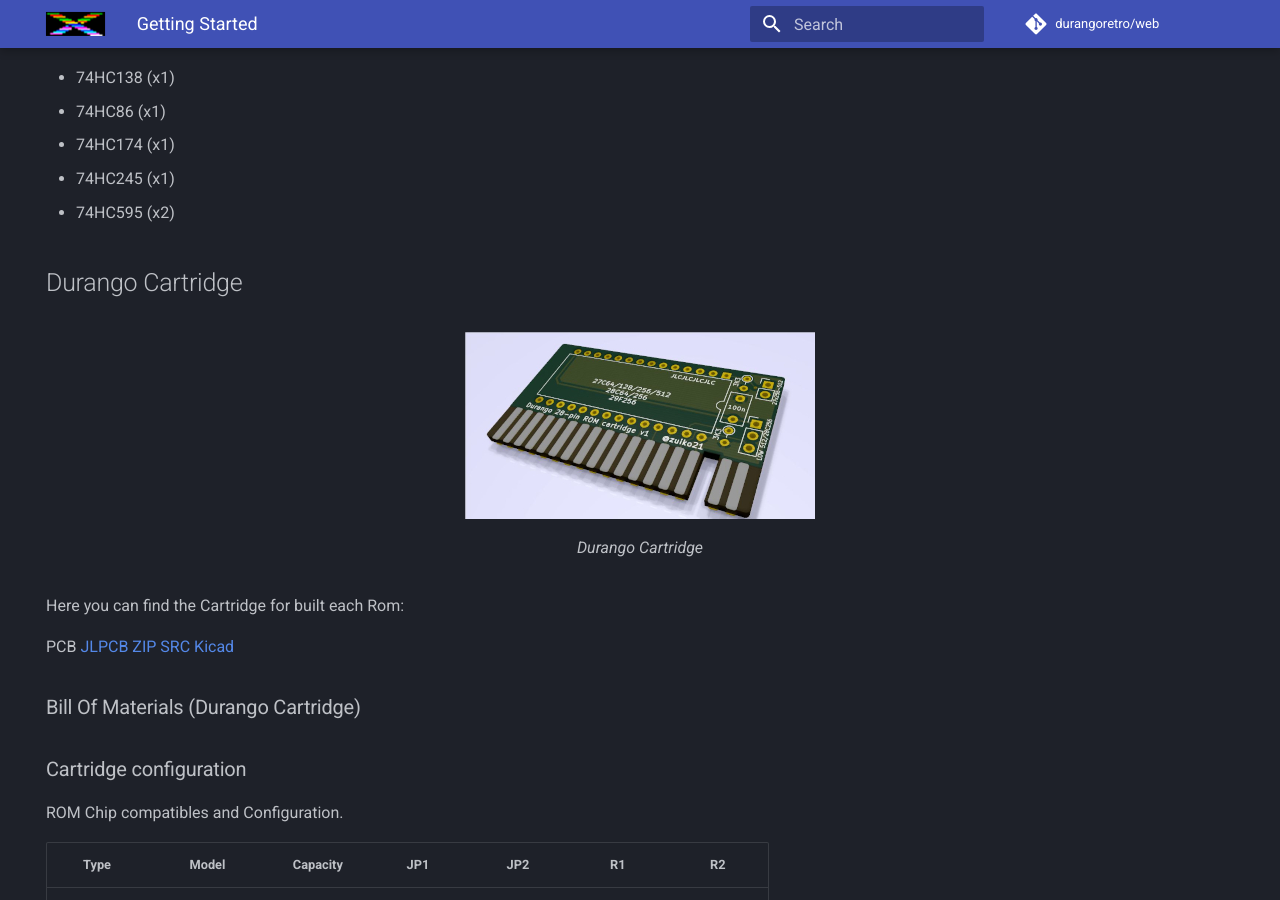
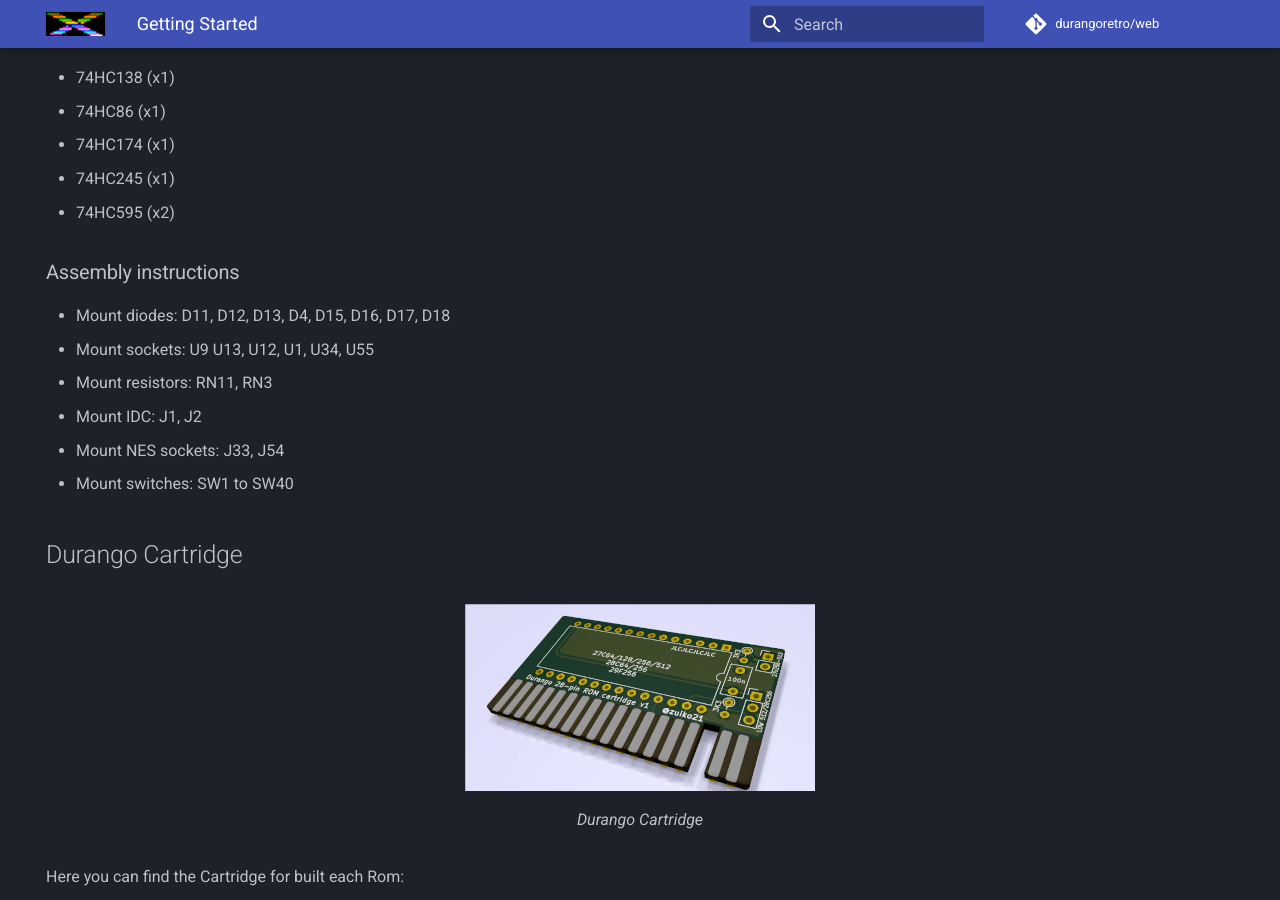
Before and after one commit to durangoretro/web, an MkDocs documentation site: the page built from docs/started.md, in a window 1280 px wide and 900 px high, scrolled down 4377 px. Built offline with MkDocs 1.6.1 and Material for MkDocs 9.7.7, drawn with Linux system fonts in a browser that asks for light colours; comment, search, counter and statistics services are not loaded.

Commit message:
keyboard assembly instructions

```diff
--- a/docs/started.md
+++ b/docs/started.md
@@ -115,6 +115,13 @@
 * 74HC245 (x1)
 * 74HC595 (x2)
 
+### Assembly instructions
+* Mount diodes: D11, D12, D13, D4, D15, D16, D17, D18
+* Mount sockets: U9 U13, U12, U1, U34, U55
+* Mount resistors: RN11, RN3
+* Mount IDC: J1, J2
+* Mount NES sockets: J33, J54
+* Mount switches: SW1 to SW40
 
 ## Durango Cartridge
 
```
